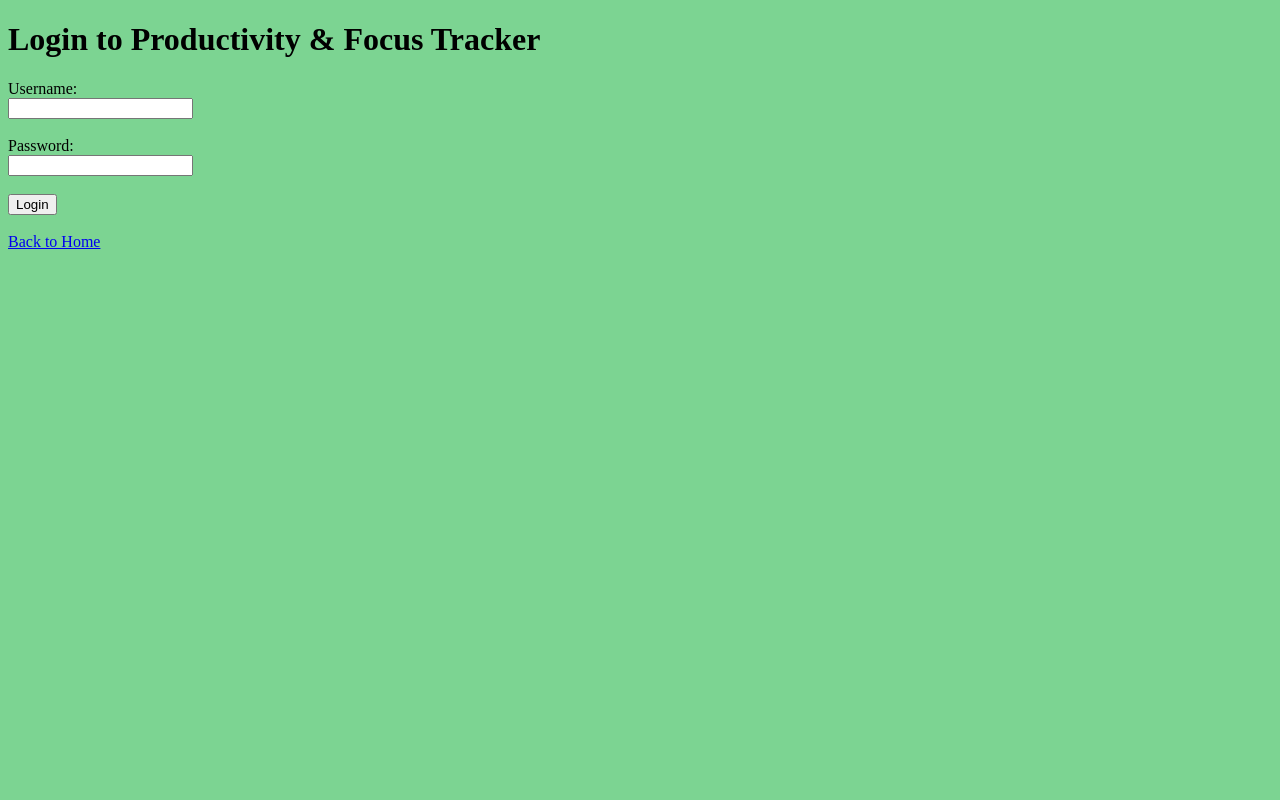
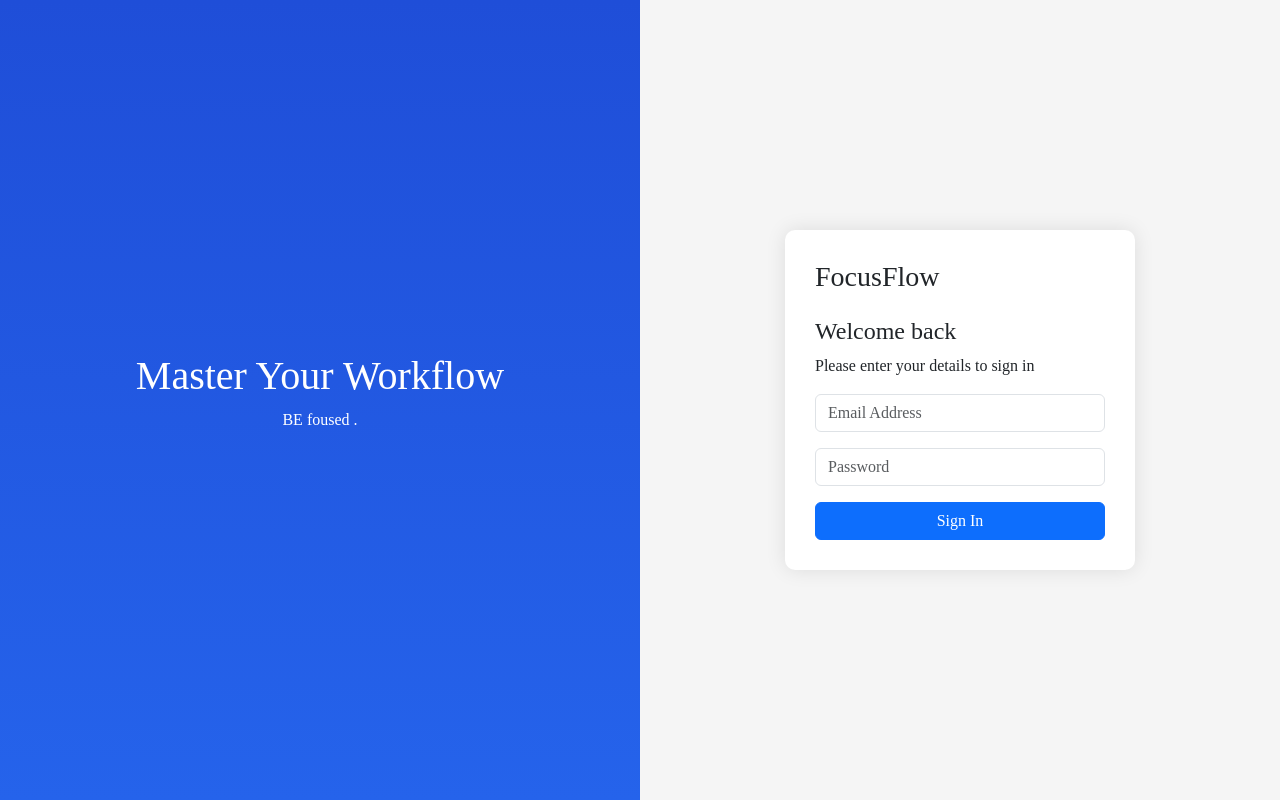
Before and after one commit to Haran-MK/firstpage, a plain HTML site: page login.html in a window 1280 px wide. Drawn offline with nearby package versions, Linux system fonts and the light colour scheme.

Commit message:
Added splash screen and new login page UI

```diff
--- /dev/null
+++ b/login.css
@@ -0,0 +1,26 @@
+body{
+background:#f5f5f5;
+font-family:'Times New Roman', Times, serif, Helvetica, sans-serif;
+}
+
+.left-panel{
+background:#1f4ed8;
+background-image:linear-gradient(#1f4ed8,#2563eb);
+display:flex;
+align-items:center;
+justify-content:center;
+color:white;
+text-align:center;
+}
+
+.overlay-text{
+max-width:400px;
+}
+
+.login-box{
+width:350px;
+background:white;
+padding:30px;
+border-radius:10px;
+box-shadow:0 0 20px rgba(0,0,0,0.1);
+}
--- a/login.html
+++ b/login.html
@@ -1,27 +1,62 @@
 <!DOCTYPE html>
 <html>
 <head>
-    <title>Login</title>
-      <link rel="stylesheet" href="style.css">
+
+<title>FocusFlow Login</title>
+
+<meta name="viewport" content="width=device-width, initial-scale=1">
+
+<link href="https://cdn.jsdelivr.net/npm/bootstrap@5.3.2/dist/css/bootstrap.min.css" rel="stylesheet">
+
+<link rel="stylesheet" href="login.css">
 
 </head>
 
 <body>
 
-    <h1>Login to Productivity & Focus Tracker</h1>
+<div class="container-fluid vh-100">
 
-    <form>
-        <label for="username">Username:</label><br>
-        <input type="text" id="username" name="username"><br><br>
+<div class="row h-100">
 
-        <label for="password">Password:</label><br>
-        <input type="password" id="password" name="password"><br><br>
 
-        <input type="submit" value="Login">
-    </form>
+<div class="col-md-6 left-panel">
 
-    <br>
-    <a href="index.html">Back to Home</a>
+<div class="overlay-text">
+<h1>Master Your Workflow</h1>
+<p>BE foused .</p>
+</div>
+
+</div>
+
+
+<div class="col-md-6 d-flex align-items-center justify-content-center">
+
+<div class="login-box">
+
+<h3 class="mb-4">FocusFlow</h3>
+
+<h4>Welcome back</h4>
+<p>Please enter your details to sign in</p>
+
+<form onsubmit="loginUser(event)">
+
+<input type="email" id="email" class="form-control mb-3" placeholder="Email Address" required>
+
+<input type="password" id="password" class="form-control mb-3" placeholder="Password" required>
+
+<button class="btn btn-primary w-100">Sign In</button>
+
+</form>
+
+</div>
+
+</div>
+
+</div>
+
+</div>
+
+<script src="login.js"></script>
 
 </body>
 </html>
--- /dev/null
+++ b/login.js
@@ -0,0 +1,15 @@
+function loginUser(event){
+
+event.preventDefault();
+
+let email = document.getElementById("email").value;
+let password = document.getElementById("password").value;
+
+
+sessionStorage.setItem("userEmail", email);
+sessionStorage.setItem("userPassword", password);
+
+
+window.location.href = "index.html";
+
+}
--- /dev/null
+++ b/style1.css
@@ -0,0 +1,65 @@
+body{
+    margin: 0;
+    height: 100vh;
+    display: flex;
+    justify-content: center;
+    align-items: center;
+    background-color:linear-gradient(135deg, #ff9a9e 0%, #fad0c4 100%);
+    font-family: 'Arial', sans-serif;
+    color:white;
+    text-align: center;
+}
+.container{
+    display: flex;
+    flex-direction: column;
+    align-items: center;
+
+}
+.icon-box{
+    width: 100px;
+    height: 100px;
+    background-color: rgba(255, 255, 255, 0.2);
+    border-radius: 20px;
+    display: flex;
+    justify-content: center;
+    align-items: center;
+    margin-bottom: 20px;
+}
+.icon{
+    font-size: 50px;
+    color:#4da3ff;
+}
+.title{
+    font-size: 24px;
+    font-weight: bold;
+    margin-bottom: 10px;
+}
+.subtitle{
+    font-size: 16px;
+    letter-spacing: 2px;
+    color:#b5c9e8;
+    margin-top: 5px;
+}
+.loader{
+    width:250px;
+height:4px;
+background:#20395c;
+margin-top:30px;
+border-radius:10px;
+overflow:hidden;
+}
+.progress{
+width:0%;
+height:100%;
+background:#2f80ff;
+animation:load 3s linear forwards;
+}
+@keyframes load{
+0%{width:0%;}
+100%{width:100%;}
+}
+.loading-text{
+font-size:12px;
+color:#9fb6d9;
+margin-top:10px;
+}
```
Also changed, not shown: index.html (+0 -3 lines), splash.html (added, +26 -0 lines).
